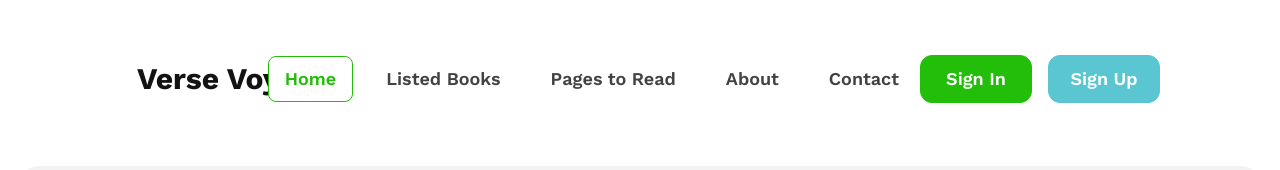
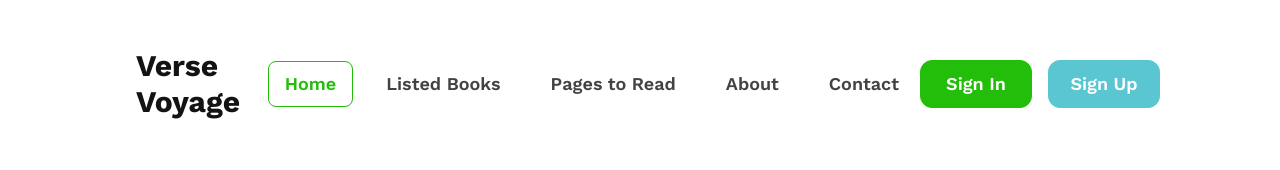
Before and after one commit to nazmul-nhb/verse-voyage, a React (Vite) app: page / in a window 1280 px wide. Shown: the top 170 px of the page. Built offline with nearby package versions, Linux system fonts and the light colour scheme; no server answers; a web font is replaced by a local one.

Commit message:
added some transition effects on hover

```diff
--- a/src/components/Navbar/Navbar.jsx
+++ b/src/components/Navbar/Navbar.jsx
@@ -23,7 +23,7 @@ const Navbar = () => {
                             {navRoutes}
                         </ul>
                     </div>
-                    <Link to={'/'} className="btn btn-ghost text-[#131313] text-lg md:text-3xl font-bold transition-all hover:shadow-sm p-0 md:px-4">Verse Voyage</Link>
+                    <Link to={'/'} className="bg-transparent hover:text-[#59C6D2] hover:scale-110 transition duration-500 text-[#131313] text-lg md:text-3xl font-bold p-0 md:px-4">Verse Voyage</Link>
                 </div>
                 <div className="navbar-center hidden xl:flex text-[#150B2BB3]">
                     <ul className="text-[#131313CC] text-lg font-semibold menu menu-horizontal gap-4 px-1">
@@ -31,8 +31,8 @@ const Navbar = () => {
                     </ul>
                 </div>
                 <div className="navbar-end flex justify-end items-center gap-2 md:gap-4 text-sm md:text-lg text-white font-semibold">
-                    <button className="bg-[#23BE0A] border border-[#23BE0A] rounded-xl w-16 md:w-28 h-7 md:h-12 hover:bg-white hover:text-[#23BE0A] transition-all">Sign In</button>
-                    <button className="bg-[#59C6D2] border border-[#59C6D2] rounded-xl w-[70px] md:w-28 h-7 md:h-12 hover:bg-white hover:text-[#59C6D2] transition-all">Sign Up</button>
+                    <button className="bg-[#23BE0A] border border-[#23BE0A] rounded-xl w-16 md:w-28 h-7 md:h-12 hover:bg-white hover:text-[#23BE0A] transition duration-500">Sign In</button>
+                    <button className="bg-[#59C6D2] border border-[#59C6D2] rounded-xl w-[70px] md:w-28 h-7 md:h-12 hover:bg-white hover:text-[#59C6D2] transition duration-500">Sign Up</button>
                 </div>
             </div>
         </header>
```
